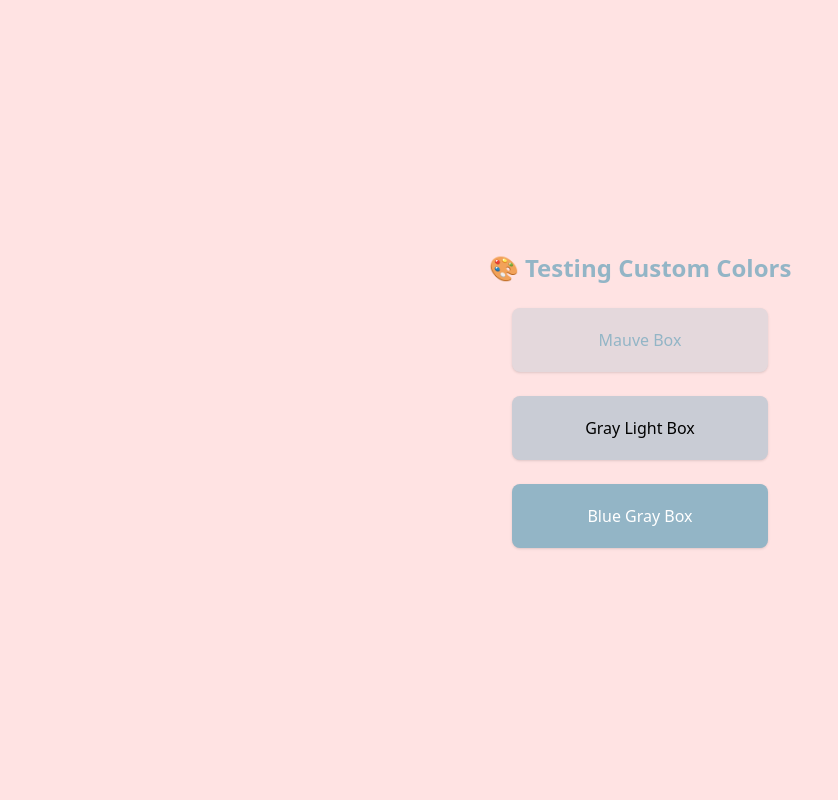
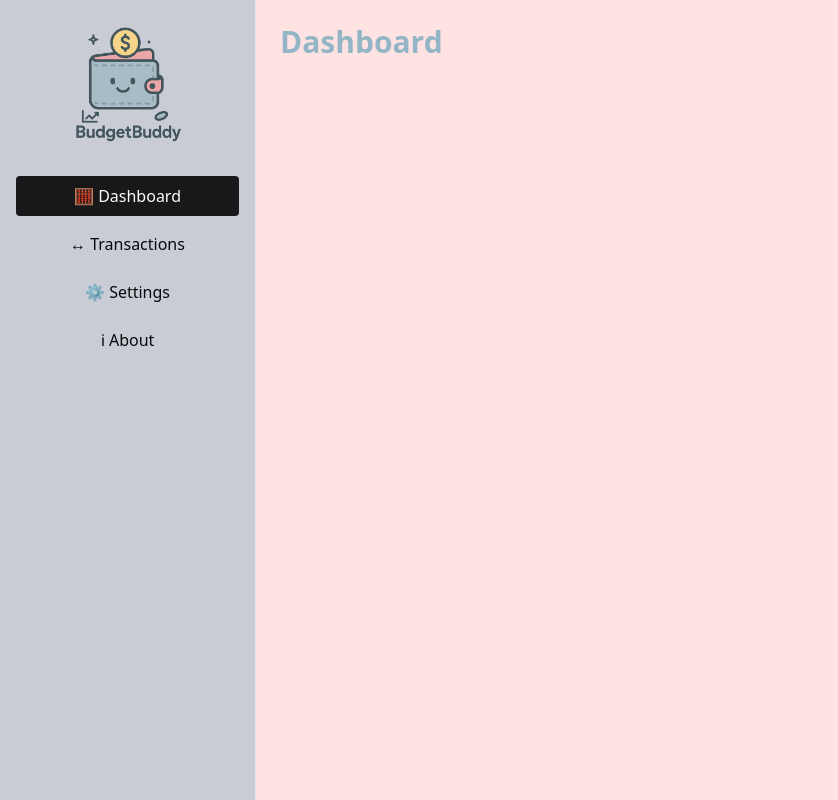
Before and after one commit to 27July/budget-buddy, a React (Vite) app in the folder renderer/: page / in a window 1280 px wide. Shown: the whole page, without its empty margins (0-838 px from the left). Built offline with nearby package versions, Linux system fonts and the light colour scheme.

Commit message:
basic layout

```diff
--- a/renderer/src/App.tsx
+++ b/renderer/src/App.tsx
@@ -1,28 +1,13 @@
 //import { useState } from 'react'
 
-import { Button } from "@/components/ui/button";
-
+import MainLayout from "./components/layout/mainlayout";
 // src/App.tsx
 // src/App.tsx
 function App() {
   return (
-    <div className="min-h-screen flex flex-col items-center justify-center gap-6 p-10 bg-[var(--soft-pink)]">
-      <div className="text-2xl font-bold text-[var(--blue-gray)]">
-        🎨 Testing Custom Colors
-      </div>
-
-      <div className="w-64 h-16 rounded-md bg-[var(--mauve)] flex items-center justify-center text-[var(--blue-gray)] font-medium shadow">
-        Mauve Box
-      </div>
-
-      <div className="w-64 h-16 rounded-md bg-[var(--gray-light)] flex items-center justify-center text-black font-medium shadow">
-        Gray Light Box
-      </div>
-
-      <div className="w-64 h-16 rounded-md bg-[var(--blue-gray)] text-white flex items-center justify-center font-medium shadow">
-        Blue Gray Box
-      </div>
-    </div>
+    <MainLayout>
+      <h2 className = "text-1xl font-semibold mb-4">Dashboard</h2>
+    </MainLayout>
   );
 }
 
--- /dev/null
+++ b/renderer/src/components/layout/mainlayout.tsx
@@ -0,0 +1,10 @@
+import Sidebar from './sidebar';
+
+export default function MainLayout ({children}: {children: React.ReactNode}) {
+    return(
+        <div className = "flex h-screen bg-[var(--soft-pink)] text-[var(--blue-gray)]">
+            <Sidebar />
+            <main className = "flex-1 p-6 overflow-y-auto text-3xl">{children}</main>
+        </div>
+    );
+}
--- /dev/null
+++ b/renderer/src/components/layout/sidebar.tsx
@@ -0,0 +1,24 @@
+export default function Sidebar() {
+  return (
+    <aside className="w-64 bg-[var(--gray-light)] text-[var(--sidebar-foreground)] border-r border-[var(--sidebar-border)] p-4 flex flex-col gap-6">
+      <div className="flex flex-col items-center gap-2">
+        <img src="/logo.png" alt="BudgetBuddy logo" className="w-34 aspect-[1/1] object-contain" />
+      </div>
+
+      <nav className="flex flex-col gap-2 ">
+        <button className="bg-[var(--sidebar-primary)] text-[var(--sidebar-primary-foreground)] px-4 py-2 rounded">
+          🧮 Dashboard
+        </button>
+        <button className="hover:bg-[var(--sidebar-accent)] hover:text-[var(--sidebar-accent-foreground)] px-4 py-2 rounded">
+          ↔ Transactions
+        </button>
+        <button className="hover:bg-[var(--sidebar-accent)] hover:text-[var(--sidebar-accent-foreground)] px-4 py-2 rounded">
+          ⚙ Settings
+        </button>
+        <button className="hover:bg-[var(--sidebar-accent)] hover:text-[var(--sidebar-accent-foreground)] px-4 py-2 rounded">
+          ℹ About
+        </button>
+      </nav>
+    </aside>
+  );
+}
```
Also changed, not shown: renderer/public/logo.png (added).
